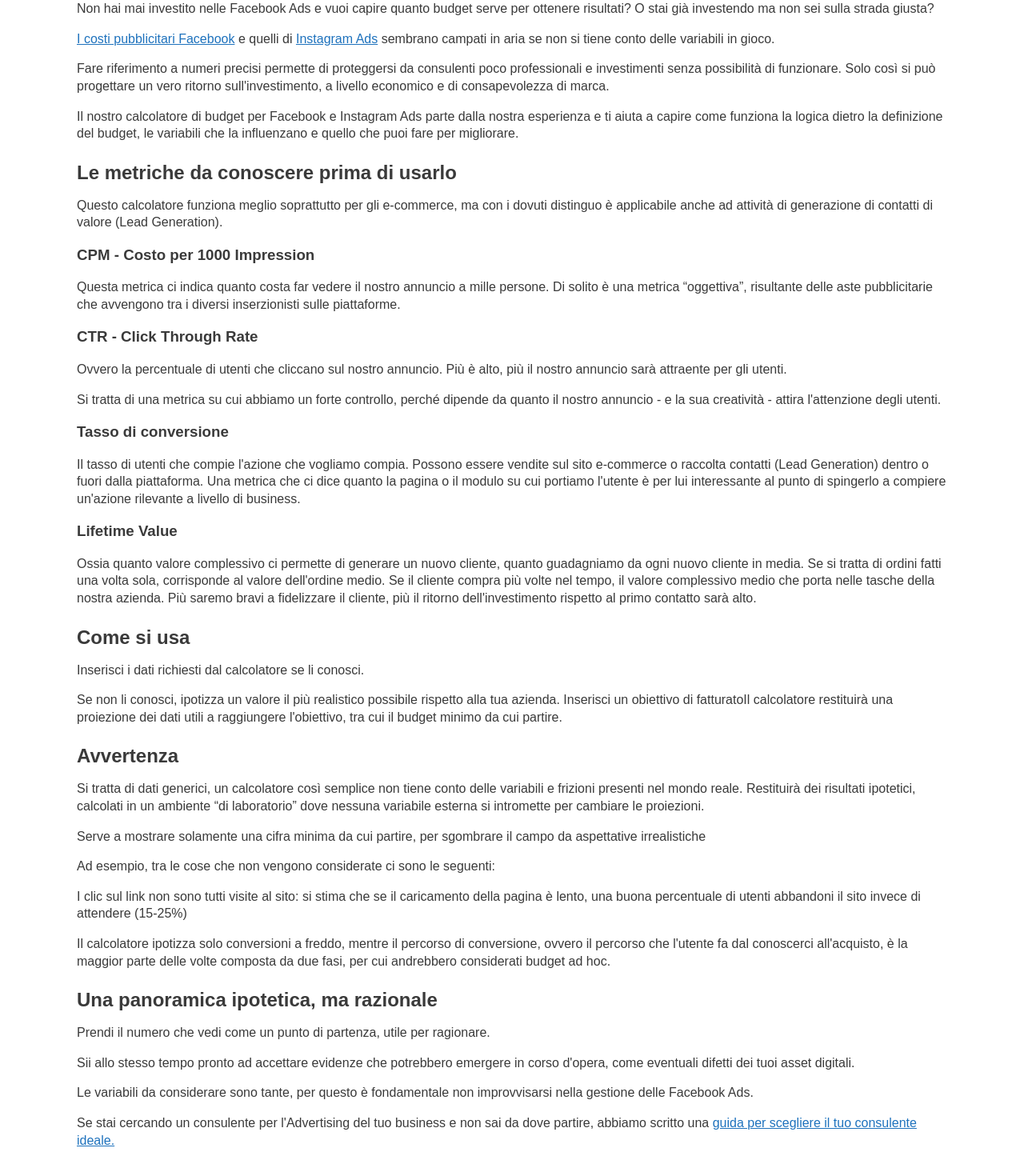
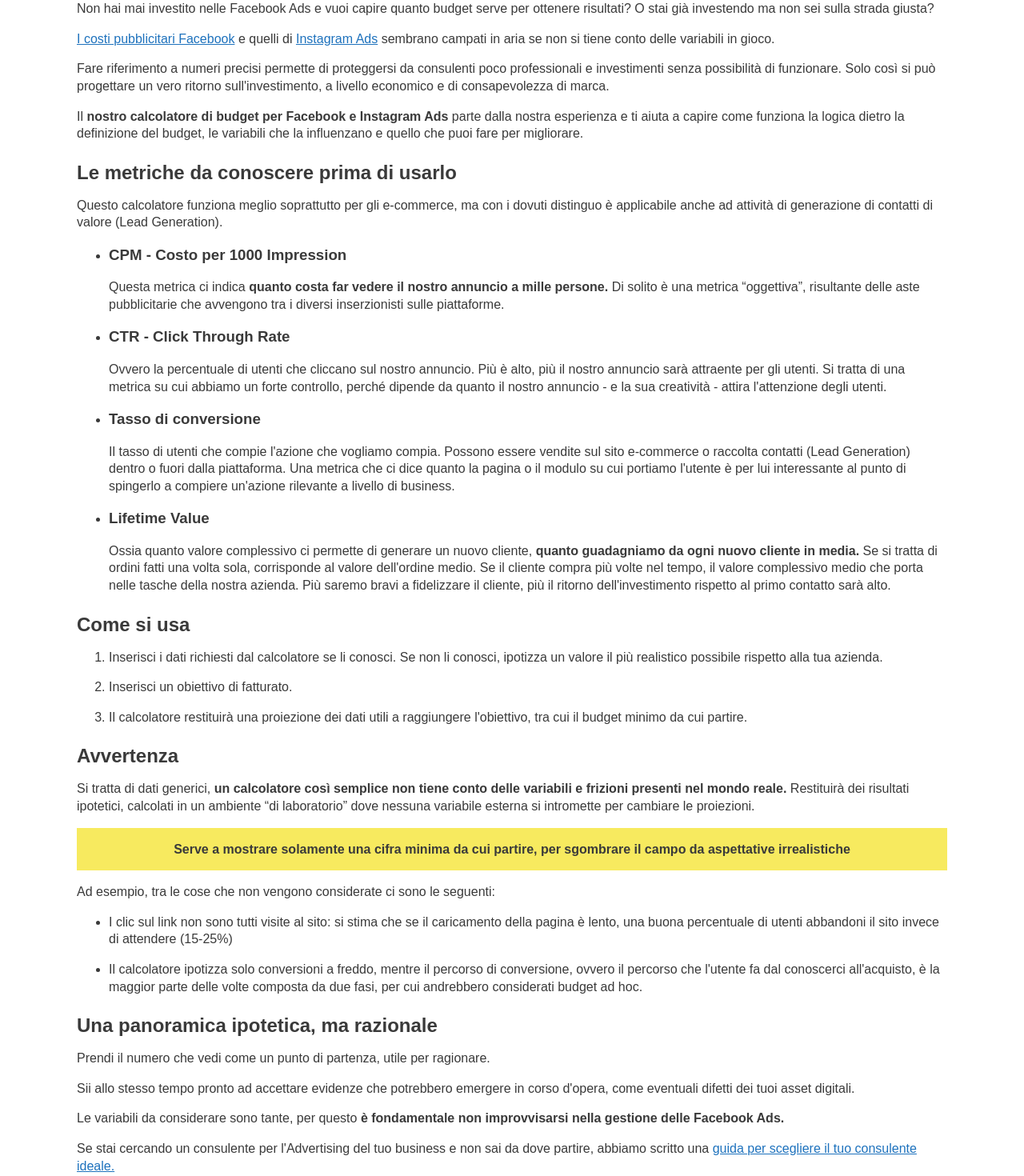
Before and after one commit to arrigolupori/figoli-ads-calculator, a SvelteKit app: page /budget-facebook-ads-calcolatore in a window 1280 px wide. Shown: the part 1760-3230 px from the top of the page at 80% size. Built offline with nearby package versions, Linux system fonts and the light colour scheme; a web font is replaced by a local one.

Commit message:
♿️ (accessibility): improved text formatting
for seo and ux

```diff
--- a/src/routes/budget-facebook-ads-calcolatore/+page.svelte
+++ b/src/routes/budget-facebook-ads-calcolatore/+page.svelte
@@ -179,7 +179,7 @@
 		</p>
 
 		<p>
-			Il nostro calcolatore di budget per Facebook e Instagram Ads parte dalla nostra esperienza e
+			Il <strong>nostro calcolatore di budget per Facebook e Instagram Ads</strong> parte dalla nostra esperienza e
 			ti aiuta a capire come funziona la logica dietro la definizione del budget, le variabili che
 			la influenzano e quello che puoi fare per migliorare.
 		</p>
@@ -191,23 +191,25 @@
 			applicabile anche ad attività di generazione di contatti di valore (Lead Generation).
 		</p>
 
+		<ul>
+			<li>
 				<h3>CPM - Costo per 1000 Impression</h3>
 				<p>
-			Questa metrica ci indica quanto costa far vedere il nostro annuncio a mille persone. Di solito
+					Questa metrica ci indica <strong>quanto costa far vedere il nostro annuncio a mille persone.</strong> Di solito
 					è una metrica “oggettiva”, risultante delle aste pubblicitarie che avvengono tra i diversi
 					inserzionisti sulle piattaforme.
 				</p>
-
+			</li>
+			<li>
 				<h3>CTR - Click Through Rate</h3>
 				<p>
 					Ovvero la percentuale di utenti che cliccano sul nostro annuncio. Più è alto, più il nostro
 					annuncio sarà attraente per gli utenti.
-		</p>
-		<p>
 					Si tratta di una metrica su cui abbiamo un forte controllo, perché dipende da quanto il nostro
 					annuncio - e la sua creatività - attira l&apos;attenzione degli utenti.
 				</p>
-
+			</li>
+			<li>
 				<h3>Tasso di conversione</h3>
 				<p>
 					Il tasso di utenti che compie l'azione che vogliamo compia. Possono essere vendite sul sito
@@ -215,52 +217,64 @@
 					che ci dice quanto la pagina o il modulo su cui portiamo l&apos;utente è per lui interessante
 					al punto di spingerlo a compiere un&apos;azione rilevante a livello di business.
 				</p>
-
+			</li>
+			<li>
 				<h3>Lifetime Value</h3>
 				<p>
-			Ossia quanto valore complessivo ci permette di generare un nuovo cliente, quanto guadagniamo
-			da ogni nuovo cliente in media. Se si tratta di ordini fatti una volta sola, corrisponde al
+					Ossia quanto valore complessivo ci permette di generare un nuovo cliente, <strong>quanto guadagniamo
+					da ogni nuovo cliente in media.</strong> Se si tratta di ordini fatti una volta sola, corrisponde al
 					valore dell&apos;ordine medio. Se il cliente compra più volte nel tempo, il valore complessivo
 					medio che porta nelle tasche della nostra azienda. Più saremo bravi a fidelizzare il cliente,
 					più il ritorno dell&apos;investimento rispetto al primo contatto sarà alto.
 				</p>
+			</li>
+		</ul>
 
 		<h2>Come si usa</h2>
-
-		<p>Inserisci i dati richiesti dal calcolatore se li conosci.</p>
-
-		<p>
-			Se non li conosci, ipotizza un valore il più realistico possibile rispetto alla tua azienda.
-			Inserisci un obiettivo di fatturatoIl calcolatore restituirà una proiezione dei dati utili a
-			raggiungere l'obiettivo, tra cui il budget minimo da cui partire.
-		</p>
+		<ol>
+			<li>
+				<p>Inserisci i dati richiesti dal calcolatore se li conosci. Se non li conosci, ipotizza un valore il più realistico possibile rispetto alla tua azienda.</p>
+			</li>
+			<li>
+				<p>Inserisci un obiettivo di fatturato.</p>
+			</li>
+			<li>
+				<p>Il calcolatore restituirà una proiezione dei dati utili a raggiungere l'obiettivo, tra cui il budget minimo da cui partire.</p>
+			</li>
+		</ol>
 
 		<h2>Avvertenza</h2>
 
 		<p>
-			Si tratta di dati generici, un calcolatore così semplice non tiene conto delle variabili e
-			frizioni presenti nel mondo reale. Restituirà dei risultati ipotetici, calcolati in un
+			Si tratta di dati generici, <strong>un calcolatore così semplice non tiene conto delle variabili e
+			frizioni presenti nel mondo reale.</strong> Restituirà dei risultati ipotetici, calcolati in un
 			ambiente “di laboratorio” dove nessuna variabile esterna si intromette per cambiare le
 			proiezioni.
 		</p>
 
-		<p>
+		<p class='outstanding'>
 			Serve a mostrare solamente una cifra minima da cui partire, per sgombrare il campo da
 			aspettative irrealistiche
 		</p>
 
 		<p>Ad esempio, tra le cose che non vengono considerate ci sono le seguenti:</p>
 
+		<ul>
+			<li>
 				<p>
 					I clic sul link non sono tutti visite al sito: si stima che se il caricamento della pagina è
 					lento, una buona percentuale di utenti abbandoni il sito invece di attendere (15-25%)
 				</p>
+			</li>
 
+			<li>
 				<p>
 					Il calcolatore ipotizza solo conversioni a freddo, mentre il percorso di conversione, ovvero
 					il percorso che l'utente fa dal conoscerci all'acquisto, è la maggior parte delle volte
 					composta da due fasi, per cui andrebbero considerati budget ad hoc.
 				</p>
+			</li>
+		</ul>
 
 		<h2>Una panoramica ipotetica, ma razionale</h2>
 
@@ -271,8 +285,8 @@
 		</p>
 
 		<p>
-			Le variabili da considerare sono tante, per questo è fondamentale non improvvisarsi nella
-			gestione delle Facebook Ads.
+			Le variabili da considerare sono tante, per questo <strong>è fondamentale non improvvisarsi nella
+			gestione delle Facebook Ads.</strong>
 		</p>
 
 		<p>
@@ -408,9 +422,15 @@
 		font-size: 1.5rem;
 	}
 
+	.outstanding {
+		background-color: var(--color-theme-1);
+		text-align: center;
+		font-weight: bold;
+		padding: 1em;
+	}
+
 	.tutorial-heading {
 		margin-top: 2em;
-		text-align: center;
 	}
 
 	.tutorial-text {
```
Lines whose indentation alone changed are shown as unchanged.
